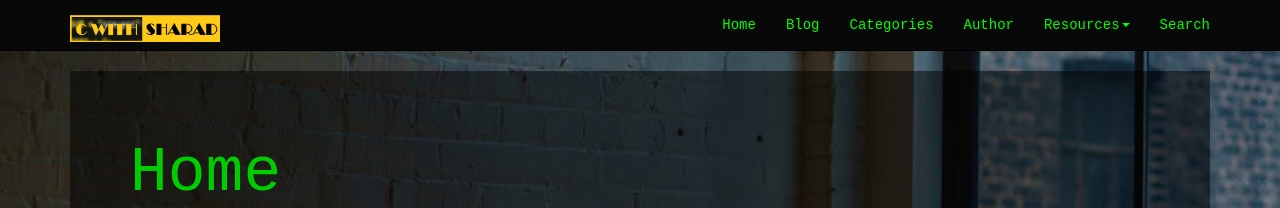
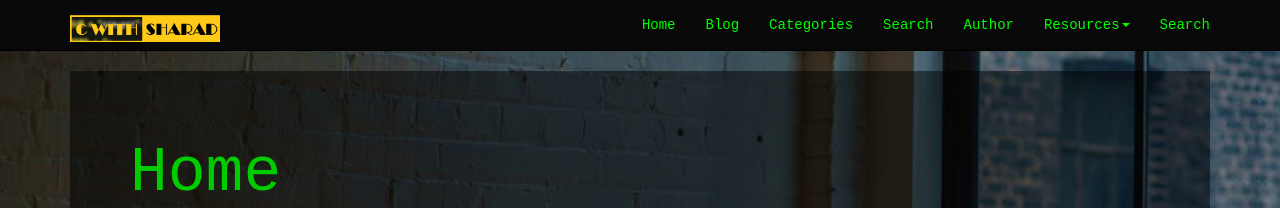
Before and after one commit to cwithsharad/cwithsharad.github.io, a Jekyll site: the page built from index.md, in a window 1280 px wide. Shown: the top 208 px of the page. Built offline with Jekyll 4.4.1, drawn with Linux system fonts in a browser that asks for light colours; emoji names are drawn with the system emoji font.

Commit message:
Update _config.yml

```diff
--- a/_config.yml
+++ b/_config.yml
@@ -50,6 +50,8 @@
   url: "/blog/"
 - title: Categories
   url: "/categories/"
+- title: Search
+  url: "/search"
 - title: Author
   url: "/author"
 - title: Resources
```
